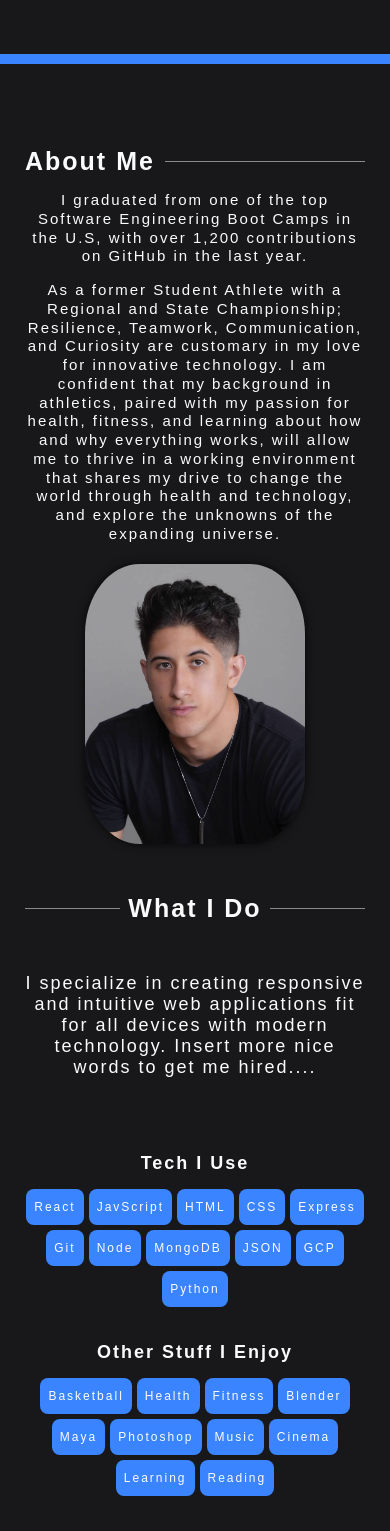
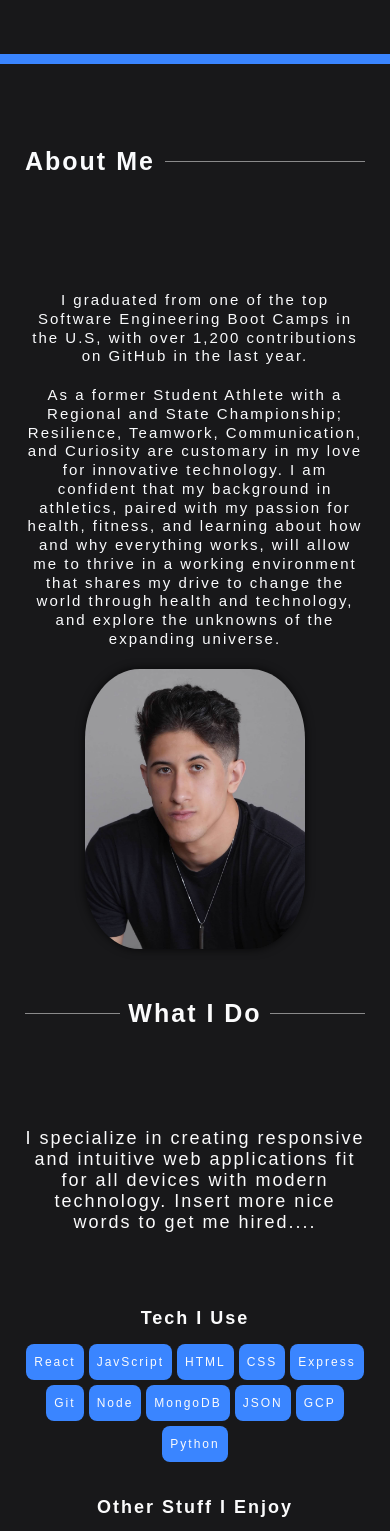
Before and after one commit to Bouderton/about-me, a React (Vite) app in the folder About-Me/: page / in a window 390 px wide. Shown: the part 780-2311 px from the top of the page. Built offline with nearby package versions, Linux system fonts and the light colour scheme.

Commit message:
feat-adaptive-contact

```diff
--- a/About-Me/src/components/About/About.css
+++ b/About-Me/src/components/About/About.css
@@ -3,6 +3,7 @@
   display: flex;
   flex-direction: column;
   justify-content: center;
+  gap: 50px;
   padding: 75px;
   max-width: 1200px;
   margin: 0 auto;
@@ -38,7 +39,7 @@
   flex-direction: column;
   gap: 15px;
   max-width: 700px;
-  margin: 45px 25px 0 0;
+  margin: 0 25px 0 0;
 }
 
 .about__text {
@@ -52,10 +53,6 @@
   .about__content {
     flex-direction: column;
     gap: 25px;
-  }
-
-  .about__text-container {
-    margin: 30px 0 0;
   }
 
   .about__title-container {
@@ -76,7 +73,7 @@
   }
 }
 
-@media screen and (max-width: 750px) {
+@media screen and (max-width: 775px) {
   .about {
     padding: 25px;
   }
@@ -105,11 +102,14 @@
   }
 }
 
-@media screen and (max-width: 575px) {
-  /* .about {
-    padding: 25px;
-  } */
+@media screen and (max-width: 500px) {
+  .about {
+    gap: 100px;
+  }
 
+  .about__text-container {
+    gap: 20px;
+  }
   .about__img {
     width: 220px;
     height: 280px;
--- a/About-Me/src/components/Contact/Contact.css
+++ b/About-Me/src/components/Contact/Contact.css
@@ -5,6 +5,7 @@
   padding: 50px 50px;
   max-width: 1200px;
   margin: 0 auto;
+  gap: 50px;
 }
 
 .contact__info {
@@ -12,9 +13,8 @@
   border-radius: 15px;
   padding: 50px;
   max-width: 400px;
-  margin: 50px auto;
+  margin: 0 auto;
   text-align: center;
-  font-size: 20px;
 }
 
 .contact__title-container {
@@ -31,6 +31,7 @@
 
 .contact__text {
   margin: 0;
+  font-size: 20px;
 }
 
 .contact__icons-container {
@@ -43,3 +44,41 @@
   width: 96px;
   height: 96px;
 }
+
+@media screen and (max-width: 975px) {
+  .contact__title-container {
+    gap: 10px;
+  }
+
+  .contact__title {
+    font-size: 30px;
+  }
+}
+
+@media screen and (max-width: 775px) {
+  .contact {
+    padding: 25px;
+  }
+
+  .contact__info {
+    padding: 25px;
+  }
+
+  .contact__text {
+    font-size: 16px;
+  }
+}
+
+@media screen and (max-width: 500px) {
+  .contact {
+    gap: 50px;
+  }
+
+  .contact__title {
+    font-size: 25px;
+  }
+
+  .contact__title-container {
+    gap: 8px;
+  }
+}
--- a/About-Me/src/components/Project/Project.css
+++ b/About-Me/src/components/Project/Project.css
@@ -79,9 +79,6 @@
     height: 350px;
   }
 
-  /* .project__content {
-  } */
-
   .project__title {
     margin: 0 auto 15px;
   }
--- a/About-Me/src/components/Projects/Projects.css
+++ b/About-Me/src/components/Projects/Projects.css
@@ -2,6 +2,9 @@
   margin: 0 auto;
   padding: 50px 50px;
   max-width: 1200px;
+  display: flex;
+  flex-direction: column;
+  gap: 50px;
 }
 
 .projects__content {
@@ -11,13 +14,14 @@
   gap: 20px;
   list-style-type: none;
   padding: 0;
+  margin: 0;
 }
 
 .projects__title-container {
   display: flex;
   justify-content: center;
   gap: 20px;
-  margin: 0 0 50px;
+  /* margin: 0 0 50px; */
 }
 
 .projects__title {
@@ -43,11 +47,15 @@
 }
 
 @media screen and (max-width: 500px) {
+  .projects {
+    gap: 100px;
+  }
+
   .projects__title {
     font-size: 25px;
   }
 
   .projects__title-container {
-    margin: 0 0 75px;
+    gap: 8px;
   }
 }
--- a/About-Me/src/components/Skills/Skills.css
+++ b/About-Me/src/components/Skills/Skills.css
@@ -161,13 +161,17 @@
   }
 }
 
-@media screen and (max-width: 750px) {
+@media screen and (max-width: 775px) {
   .skills {
     padding: 25px;
   }
 }
 
 @media screen and (max-width: 500px) {
+  .skills {
+    gap: 100px;
+  }
+
   .skills__content {
     gap: 75px;
   }
```
